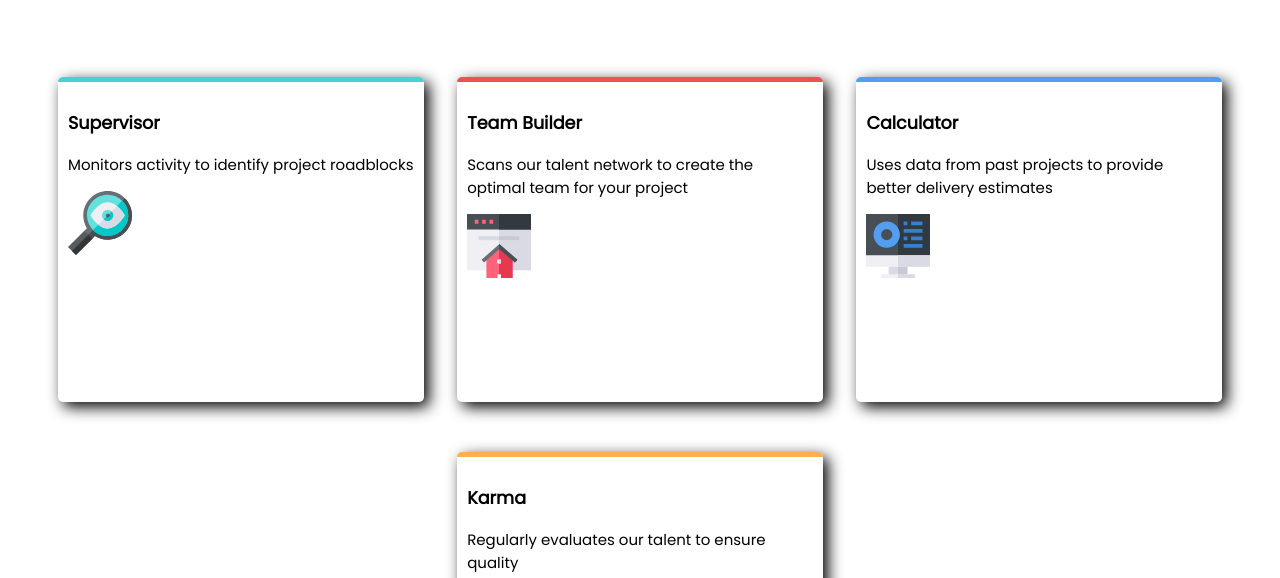
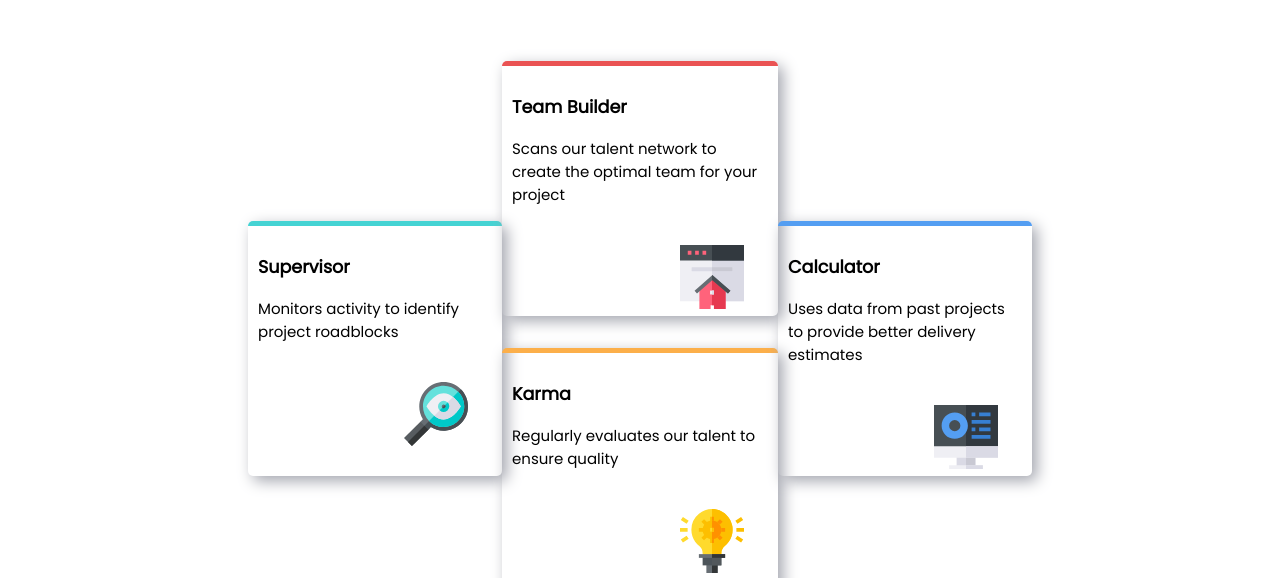
Before and after one commit to M-Tee/four-card-feature-section-master, a plain HTML site: page index.html in a window 1280 px wide. Shown: the part 222-800 px from the top of the page. Drawn offline with Linux system fonts and the light colour scheme.

Commit message:
Alignment of cards

```diff
--- a/index.html
+++ b/index.html
@@ -1,80 +1,95 @@
 <!DOCTYPE html>
 <html lang="en">
+
 <head>
   <meta charset="UTF-8">
-  <meta name="viewport" content="width=device-width, initial-scale=1.0"> <!-- displays site properly based on user's device -->
+  <meta name="viewport" content="width=device-width, initial-scale=1.0">
+  <!-- displays site properly based on user's device -->
 
   <link rel="icon" type="image/png" sizes="32x32" href="./images/favicon-32x32.png">
   <link href="https://fonts.googleapis.com/css?family=Poppins&display=swap" rel="stylesheet">
-
   <title>Frontend Mentor | Four card feature section</title>
 
   <!-- Feel free to remove these styles or customise in your own stylesheet 👍 -->
   <style>
-    *{
-
+    * {
       font-family: 'Poppins', sans-serif;
     }
+
     body {
       font-size: 15px;
     }
-    .header{
+
+    .header {
       width: 35%;
       text-align: center;
       margin: auto auto;
-      margin-bottom: 5rem;
-    }
-    .title1{
-      font-weight: 200;
-
-    }
-    .title2{
-      font-weight:600;
     }
 
-    .flexCards{
+    .title1 {
+      font-weight: 200;
+    }
+
+    .title2 {
+      font-weight: 600;
+    }
+
+    .flexCards {
       display: flex;
       flex-direction: row;
       justify-content: space-between;
-      margin: 50px;
+      margin: 4rem 15rem;
     }
-    .supervisor
-    .calculator{
-      margin-top: 50px;
-
-    }
-    .column{
+    .column {
       flex-direction: column;
     }
-    .teamBuilder{
-      margin-bottom: 50px;
+
+    .teamBuilder {
+      margin-bottom: 2rem;
     }
 
-    .card{
-      padding:10px;
-      height:300px;
-      width:27vw;
+    .card {
+      padding: 10px;
+      height: 230px;
+      width: 20vw;
       border-radius: 5px;
-      border:0px solid hsl(229, 6%, 66%);
-      box-shadow: 5px 5px 15px;
+      border: 0px solid;
+      box-shadow: 5px 5px 15px hsl(229, 6%, 66%);
     }
-    .supervisor{
+    .card img{
+      float: right;
+      padding:1.5rem;
+    }
+
+    .supervisor {
       border-top: 5px solid hsl(180, 62%, 55%);
+      margin-top: 10rem;
     }
-    .teamBuilder{
+
+    .teamBuilder {
       border-top: 5px solid hsl(0, 78%, 62%);
     }
-    .calculator{
-      border-top: 5px solid  hsl(212, 86%, 64%);
+
+    .calculator {
+      border-top: 5px solid hsl(212, 86%, 64%);
+      margin-top: 10rem;
     }
-    .karma{
+
+    .karma {
       border-top: 5px solid hsl(34, 97%, 64%);
     }
 
-    .attribution { font-size: 11px; text-align: center; }
-    .attribution a { color: hsl(228, 45%, 44%); }
+    .attribution {
+      font-size: 11px;
+      text-align: center;
+    }
+
+    .attribution a {
+      color: hsl(228, 45%, 44%);
+    }
   </style>
 </head>
+
 <body>
   <div class="header">
     <h1 class="title1">
@@ -119,19 +134,12 @@
       <img src="images/icon-calculator.svg" alt="">
     </div>
   </div>
-
-
-
-
-
-
-
-
   <footer>
     <p class="attribution">
       Challenge by <a href="https://www.frontendmentor.io?ref=challenge" target="_blank">Frontend Mentor</a>.
-      Coded by <a href="#">Your Name Here</a>.
+      Coded by <a href="#">M-Tee</a>.
     </p>
   </footer>
 </body>
+
 </html>
```
Lines whose indentation alone changed are shown as unchanged.
